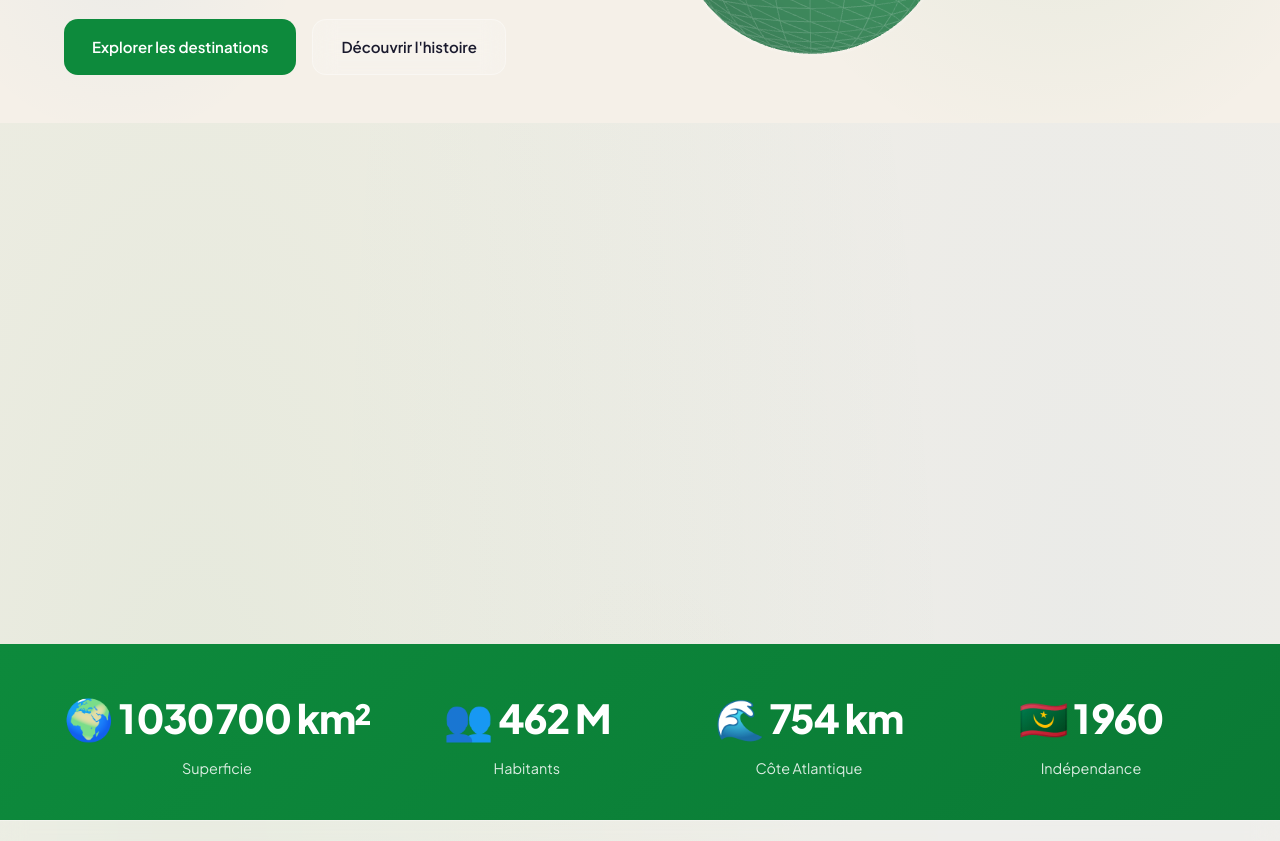
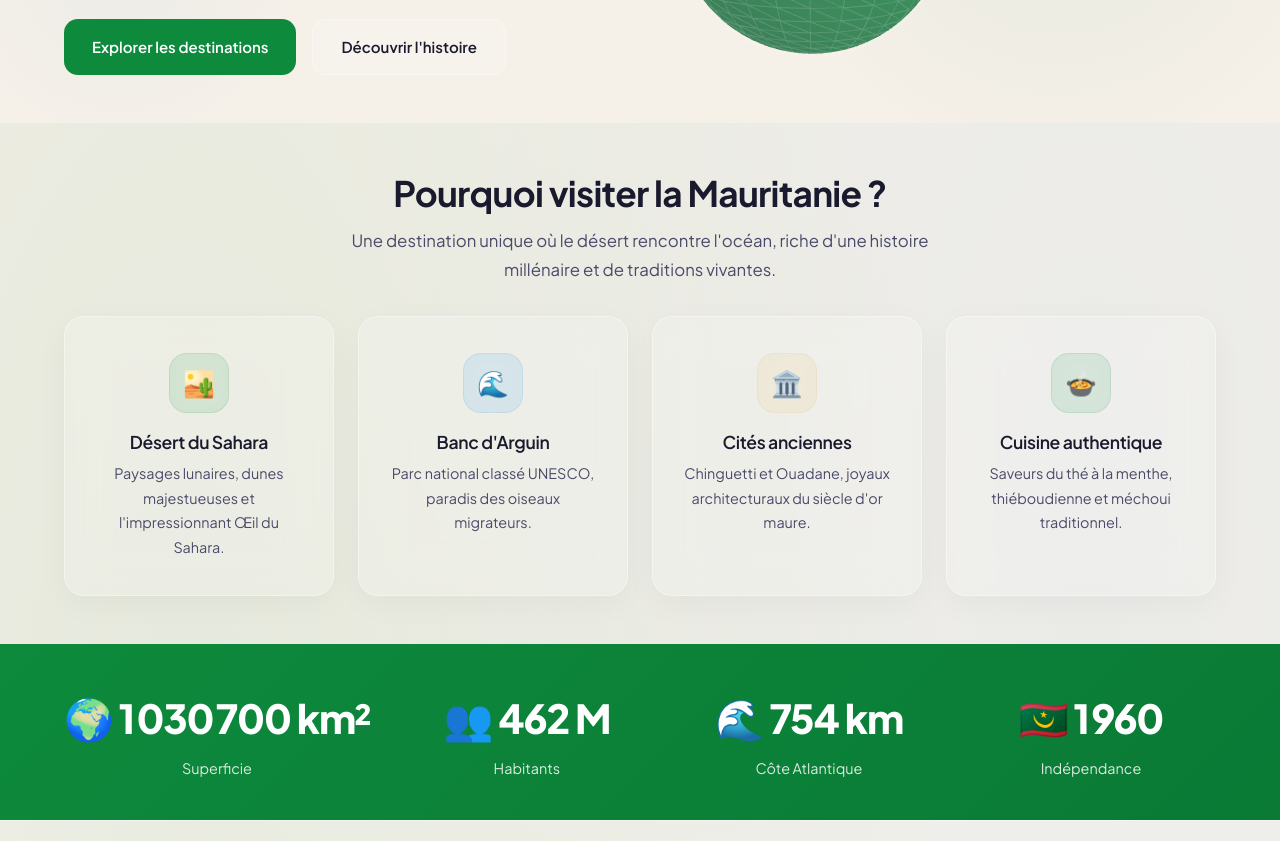
Before and after one commit to mohameden19961/mauritanie, a React (Vite) app: page / in a window 1280 px wide. Shown: the part 420-1261 px from the top of the page. Built offline with nearby package versions, Linux system fonts and the light colour scheme.

Commit message:
fix: supprimer classe .reveal qui cachait le contenu (opacity:0 sans .visible)

```diff
--- a/src/pages/Contact.tsx
+++ b/src/pages/Contact.tsx
@@ -125,7 +125,7 @@ export default function Contact() {
         </div>
       </section>
 
-      <section className="section-alt reveal">
+      <section className="section-alt">
         <div className="container">
           <div className="section-title">
             <h2>Notre emplacement</h2>
--- a/src/pages/Economy.tsx
+++ b/src/pages/Economy.tsx
@@ -185,7 +185,7 @@ export default function Economy() {
         </div>
       </section>
 
-      <section className="section-alt reveal">
+      <section className="section-alt">
         <div className="container">
           <div className="section-title">
             <h2>Indicateurs économiques</h2>
--- a/src/pages/Home.tsx
+++ b/src/pages/Home.tsx
@@ -207,7 +207,7 @@ export default function Home() {
         </div>
       </section>
 
-      <section className="features reveal" ref={featuresRef}>
+      <section className="features" ref={featuresRef}>
         <div className="container">
           <div className="section-title">
             <h2>Pourquoi visiter la Mauritanie ?</h2>
```
